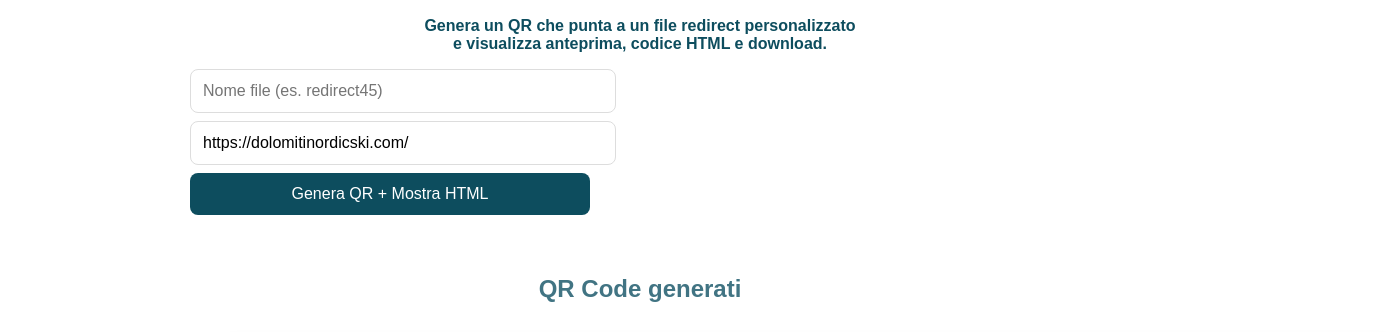
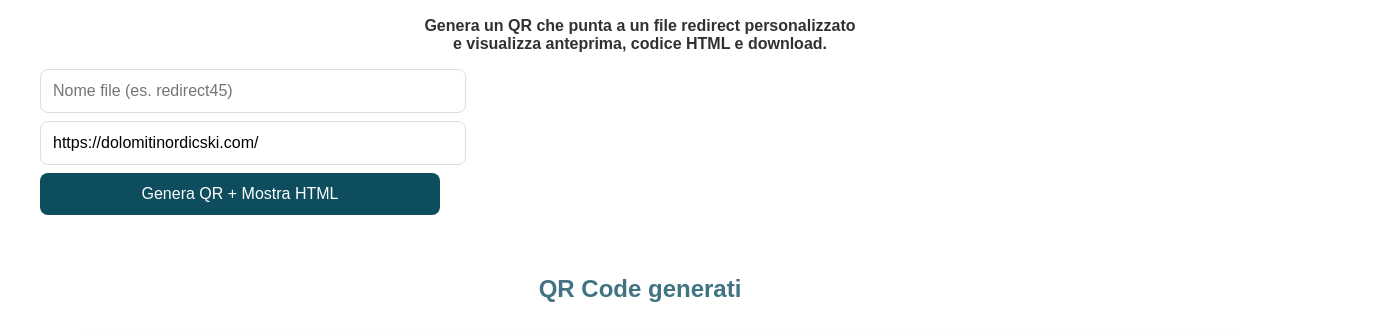
Before and after one commit to dolomitinordicski/qrcodegen, a plain HTML site: page index.html in a window 1280 px wide. Shown: the part 294-626 px from the top of the page, 1394 px wide, since content can reach past the window. Drawn offline with Linux system fonts and the light colour scheme.

Commit message:
Update index.html

```diff
--- a/index.html
+++ b/index.html
@@ -57,7 +57,7 @@
   }
 
   .container {
-    max-width: 900px;
+    max-width: 1200px;
     margin: 0 auto;
     padding: 2rem;
   }
@@ -143,6 +143,10 @@
 
   h2 {
     color: var(--third-color);
+  }
+
+ p {
+    color: var(--dark-color);
   }
 
   ul {
```
